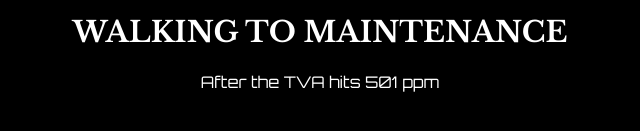
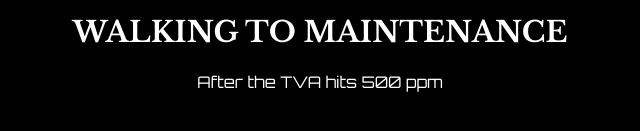
Before and after one commit to Holden0905/Motivational-Poster, a plain HTML site: page index.html in a window 1280 px wide. Shown: the part 639-770 px from the top of the page, 320-960 px from the left. Drawn offline with nearby package versions, Linux system fonts and the light colour scheme; a web font is replaced by a local one.

Commit message:
Update index.html
500

```diff
--- a/index.html
+++ b/index.html
@@ -14,7 +14,7 @@
   <div>
     <img src="https://i.redd.it/sgqdvnpd45qe1.gif" alt="marching band dance">
     <h1>Walking to Maintenance</h1>
-    <p>After the TVA hits 501 ppm</p>
+    <p>After the TVA hits 500 ppm</p>
   </div>
 </body>
 </html>
```
